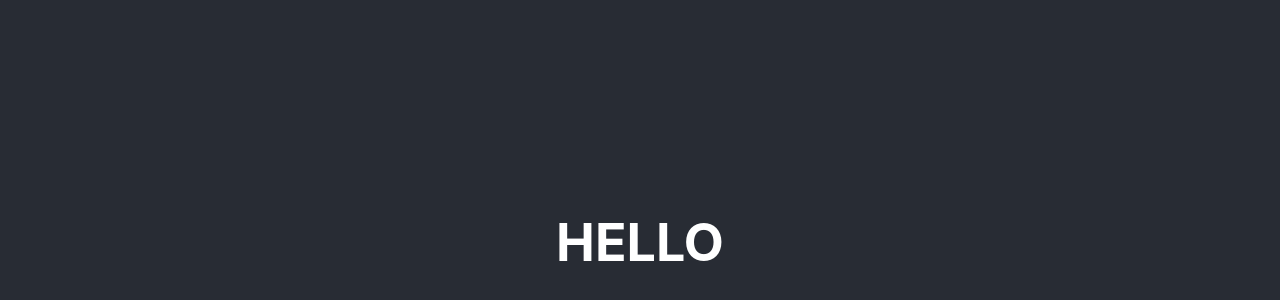
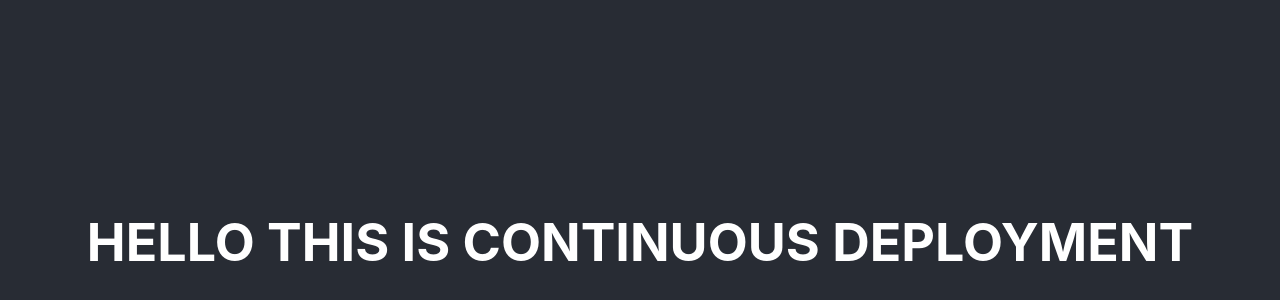
Before and after one commit to vprashrex/test_project, a React (Create React App) app: page / in a window 1280 px wide. Shown: the part 158-458 px from the top of the page. Built offline with nearby package versions, Linux system fonts and the light colour scheme.

Commit message:
enable-github-action

```diff
--- a/src/App.js
+++ b/src/App.js
@@ -5,7 +5,7 @@ function App() {
     <div className="App">
       <header className="App-header">
       <h1>
-        HELLO
+        HELLO THIS IS CONTINUOUS DEPLOYMENT
       </h1>
       </header>
 
```
Also changed, not shown: 2 other files (tests, documents, lock files or other folders).
